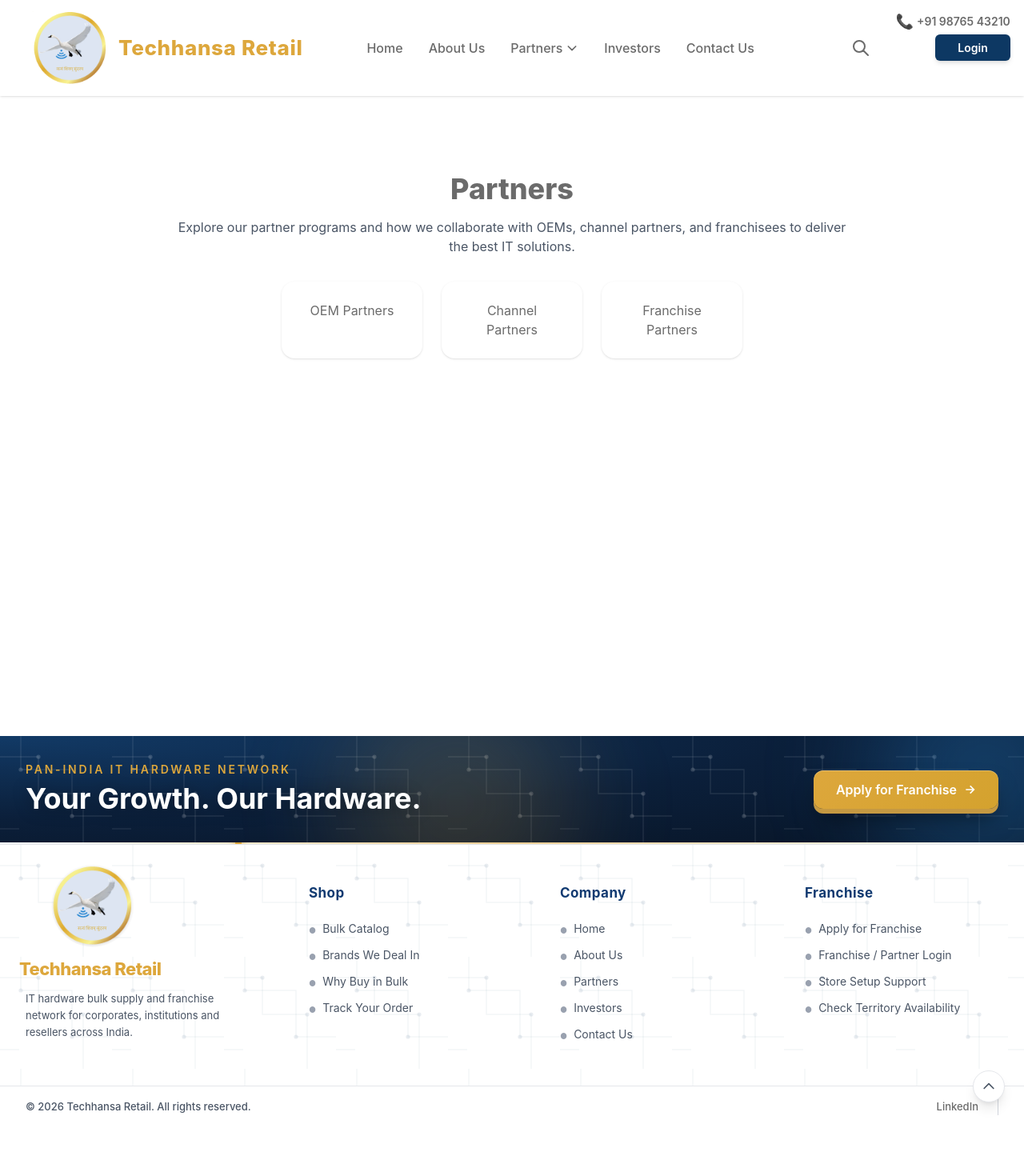
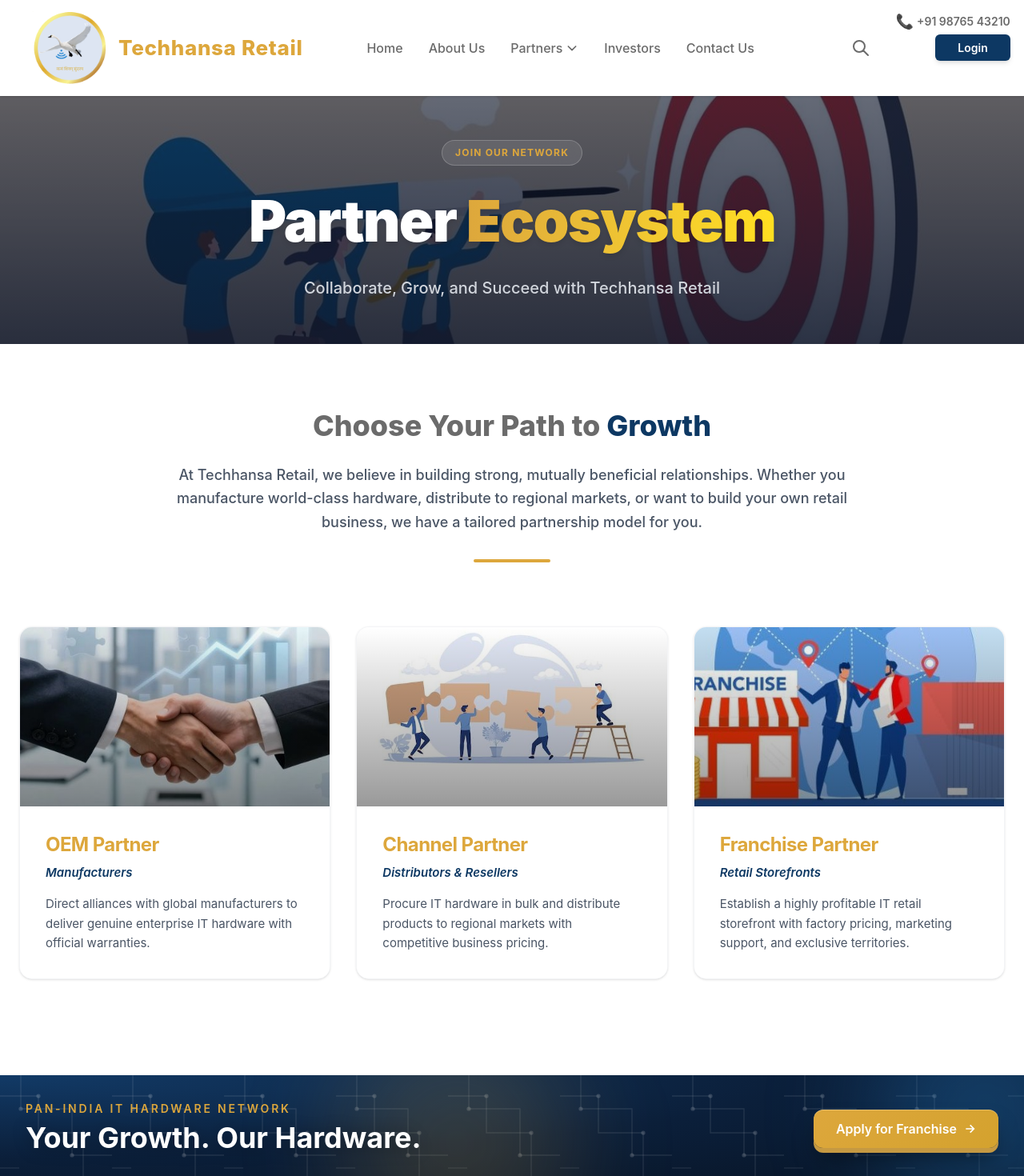
Before and after one commit to TechhansaSupport/Techhansa-Retail, a React (Vite) app in the folder Frontend-Retail/: page /partners in a window 1280 px wide. Shown: the top 1470 px of the page at 80% size. Before the commit the page ends 1410 px from the top, so only its background shows below. Built offline with nearby package versions, Linux system fonts and the light colour scheme.

Commit message:
partners section updated

```diff
--- a/Frontend-Retail/src/App.jsx
+++ b/Frontend-Retail/src/App.jsx
@@ -5,7 +5,7 @@
 import Homepage from './Pages/homepage';
 import About from './Pages/about';
 import Contact from './Pages/contact';
-import Partners from './Pages/partners';
+import Partners from './Pages/Partners/partnersMain';
 import OemPartner from './Pages/Partners/OEM';
 import ChannelPartner from './Pages/Partners/Channel';
 import FranchisePartner from './Pages/Partners/Franchise';
--- /dev/null
+++ b/Frontend-Retail/src/Pages/Partners/partnersMain.jsx
@@ -0,0 +1,139 @@
+import React, { useEffect } from 'react';
+import { Link } from 'react-router-dom';
+import AOS from 'aos';
+import 'aos/dist/aos.css';
+import PartnerEcosystemHero from '../../assets/Partners.jpg';
+import OemImg from '../../assets/OEM.jpg';
+import ChannelImg from '../../assets/Channel-hero.jpg';
+import FranchiseImg from '../../assets/Franchise.jpg';
+
+export default function PartnersMain() {
+  // Initialize AOS animations
+  useEffect(() => {
+    AOS.init({
+      duration: 800,
+      easing: 'ease-out-cubic',
+      once: true,
+      offset: 50,
+    });
+  }, []);
+
+  const partnerCategories = [
+    {
+      id: "oem",
+      title: "OEM Partner",
+      subtitle: "Manufacturers",
+      desc: "Direct alliances with global manufacturers to deliver genuine enterprise IT hardware with official warranties.",
+      link: "/partner/oem",
+      img: OemImg
+    },
+    {
+      id: "channel",
+      title: "Channel Partner",
+      subtitle: "Distributors & Resellers",
+      desc: "Procure IT hardware in bulk and distribute products to regional markets with competitive business pricing.",
+      link: "/partner/channel",
+      img: ChannelImg
+    },
+    {
+      id: "franchise",
+      title: "Franchise Partner",
+      subtitle: "Retail Storefronts",
+      desc: "Establish a highly profitable IT retail storefront with factory pricing, marketing support, and exclusive territories.",
+      link: "/partner/franchise",
+      img: FranchiseImg
+    }
+  ];
+
+  return (
+    <div className="w-full min-h-screen bg-[var(--soft-bg)] pb-20">
+
+      {/* ================= 1. HERO SECTION ================= */}
+      <section className="relative w-full h-[350px] md:h-[310px] flex items-center justify-center overflow-hidden bg-slate-900">
+        <div
+          className="absolute inset-0 z-0 bg-cover bg-center bg-no-repeat opacity-60"
+
+       style={{ backgroundImage: `url(${PartnerEcosystemHero})` }}
+        >
+          <div className="absolute inset-0 bg-gradient-to-b from-slate-900/40 to-slate-900/80"></div>
+        </div>
+
+        {/* Hero Content with AOS */}
+        <div className="relative z-10 text-center px-6" data-aos="fade-up">
+          <div className="inline-flex items-center gap-2 px-4 py-1.5 rounded-full bg-white/10 backdrop-blur-md border border-white/20 mb-6">
+            <span className="text-[12px] font-bold text-[var(--premium-gold)] uppercase tracking-widest">
+              Join Our Network
+            </span>
+          </div>
+          <h1 className="text-4xl md:text-5xl lg:text-[4.5rem] font-black text-white mb-6 tracking-tight drop-shadow-md leading-tight">
+            Partner <span className="text-transparent bg-clip-text bg-gradient-to-r from-[var(--premium-gold)] to-yellow-300">Ecosystem</span>
+          </h1>
+          <p className="text-gray-300 text-[16px] md:text-[20px] font-medium max-w-2xl mx-auto">
+            Collaborate, Grow, and Succeed with Techhansa Retail
+          </p>
+        </div>
+      </section>
+
+      {/* ================= 2. CONTENT SECTION ================= */}
+      <div className="relative max-w-4xl mx-auto px-6 pt-20 pb-12 text-center z-10" data-aos="fade-up" data-aos-delay="100">
+
+        <h2 className="text-3xl md:text-4xl font-extrabold text-[var(--text-dark)] leading-tight mb-6">
+          Choose Your Path to <span className="text-[var(--tech-blue)]">Growth</span>
+        </h2>
+
+        <p className="text-gray-600 text-[16.5px] md:text-[18px] leading-relaxed font-medium mb-6">
+          At Techhansa Retail, we believe in building strong, mutually beneficial relationships. Whether you manufacture world-class hardware, distribute to regional markets, or want to build your own retail business, we have a tailored partnership model for you.
+        </p>
+
+        <div className="w-24 h-1 bg-[var(--premium-gold)] mx-auto rounded-full mt-8"></div>
+      </div>
+
+      {/* ================= 3. PARTNERSHIP CARDS GRID ================= */}
+      <div className="relative max-w-[1300px] mx-auto px-6 pt-8 pb-10 z-10">
+
+        <div className="grid grid-cols-1 md:grid-cols-3 gap-8 relative z-10">
+
+          {partnerCategories.map((partner, index) => (
+            <Link
+              key={partner.id}
+              to={partner.link}
+              data-aos="fade-up"
+              data-aos-delay={index * 100}
+              className="bg-white rounded-2xl shadow-sm border border-gray-100 hover:shadow-2xl hover:-translate-y-2 transition-all duration-300 overflow-hidden group cursor-pointer block"
+            >
+              {/* Card Image Container */}
+              <div className="h-56 overflow-hidden relative">
+                 <img
+                    src={partner.img}
+                    alt={partner.title}
+                    className="w-full h-full object-cover group-hover:scale-110 transition-transform duration-700 ease-in-out"
+                 />
+
+                 {/* Standard dark gradient overlay */}
+                 <div className="absolute inset-0 bg-gradient-to-t from-black/40 to-transparent pointer-events-none"></div>
+
+                 {/* CENTER-OUT SHUTTER EFFECT */}
+                 <div className="absolute inset-0 bg-white/20 scale-x-0 group-hover:scale-x-100 origin-center transition-transform duration-500 ease-in-out pointer-events-none"></div>
+              </div>
+
+              {/* Card Content Area */}
+              <div className="p-8 relative z-10 bg-white flex flex-col h-full">
+                 <h3 className="text-2xl font-bold text-[var(--premium-gold)] mb-2 tracking-tight group-hover:text-[var(--tech-blue)] transition-colors duration-300">
+                    {partner.title}
+                 </h3>
+                 <p className="text-[var(--tech-blue)] font-semibold text-[15px] italic mb-4">
+                    {partner.subtitle}
+                 </p>
+                 <p className="text-gray-600 leading-relaxed text-[15px]">
+                    {partner.desc}
+                 </p>
+              </div>
+            </Link>
+          ))}
+
+        </div>
+      </div>
+
+    </div>
+  );
+}
--- a/Frontend-Retail/src/Pages/partners.jsx
+++ /dev/null
@@ -1,19 +0,0 @@
-import React from 'react'
-import { Link } from 'react-router-dom'
-
-export default function Partners() {
-  return (
-    <div className="w-full min-h-screen bg-[var(--soft-bg)] pb-20">
-      <section className="max-w-4xl mx-auto px-6 py-24 text-center">
-        <h1 className="text-4xl font-extrabold text-[var(--text-dark)] mb-4">Partners</h1>
-        <p className="text-gray-600 mb-8">Explore our partner programs and how we collaborate with OEMs, channel partners, and franchisees to deliver the best IT solutions.</p>
-
-        <div className="grid grid-cols-1 md:grid-cols-3 gap-6 max-w-xl mx-auto">
-          <Link to="/partner/oem" className="bg-white p-6 rounded-2xl shadow hover:shadow-lg transition">OEM Partners</Link>
-          <Link to="/partner/channel" className="bg-white p-6 rounded-2xl shadow hover:shadow-lg transition">Channel Partners</Link>
-          <Link to="/partner/franchise" className="bg-white p-6 rounded-2xl shadow hover:shadow-lg transition">Franchise Partners</Link>
-        </div>
-      </section>
-    </div>
-  )
-}
```
Also changed, not shown: Frontend-Retail/src/assets/Partners.jpg (added).
